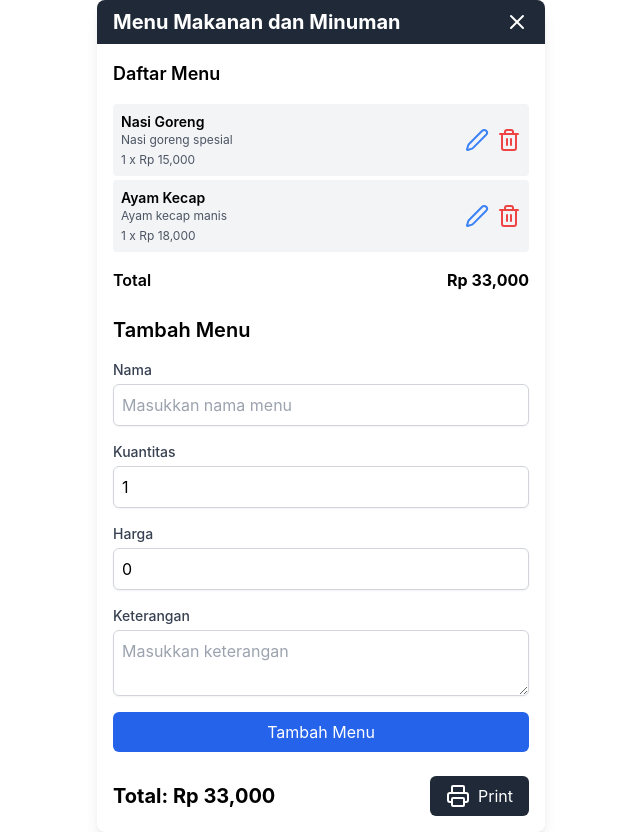
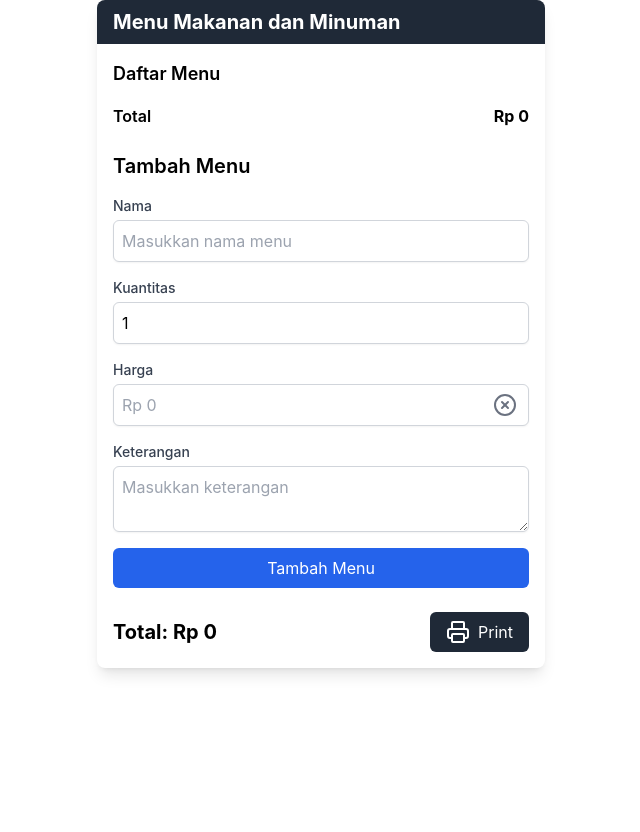
Before and after one commit to albert98612/food_menu2, a React (Create React App) app: page / in a window 1280 px wide. Shown: the whole page, without its empty margins (319-959 px from the left). After the commit the page ends 800 px from the top, so only its background shows below. Built offline with nearby package versions, Linux system fonts and the light colour scheme.

Commit message:
no message

```diff
--- a/public/index.html
+++ b/public/index.html
@@ -2,7 +2,7 @@
 <html lang="en">
   <head>
     <meta charset="utf-8" />
-    <link rel="icon" href="%PUBLIC_URL%/favicon.ico" />
+    <link rel="icon" href="%PUBLIC_URL%/dd.ico" />
     <meta name="viewport" content="width=device-width, initial-scale=1" />
     <meta name="theme-color" content="#000000" />
     <meta
@@ -24,7 +24,7 @@
       work correctly both with client-side routing and a non-root public URL.
       Learn how to configure a non-root public URL by running `npm run build`.
     -->
-    <title>React App</title>
+    <title>PG Delivery</title>
   </head>
   <body>
     <noscript>You need to enable JavaScript to run this app.</noscript>
--- a/src/App.js
+++ b/src/App.js
@@ -1,39 +1,40 @@
-import React, { useState } from "react";
-import { X, Trash2, Edit2, Printer } from "lucide-react";
+import React, { useState, useRef } from "react";
+import {Trash2, Edit2, Printer, XCircle } from "lucide-react"; // Import XCircle for the clear button
 
 const MenuMakananDanMinuman = () => {
-  const [menuItems, setMenuItems] = useState([
-    {
-      name: "Nasi Goreng",
-      price: 15000,
-      quantity: 1,
-      description: "Nasi goreng spesial",
-    },
-    {
-      name: "Ayam Kecap",
-      price: 18000,
-      quantity: 1,
-      description: "Ayam kecap manis",
-    },
-  ]);
+  const [menuItems, setMenuItems] = useState([]); // Start with an empty menu
 
   const [newItem, setNewItem] = useState({
     name: "",
-    quantity: 1,
-    price: 0,
+    quantity: "1", // Initialize as a string for text input
+    price: "",
     description: "",
   });
 
   const [editingIndex, setEditingIndex] = useState(null);
 
+  // Create a ref for the price input field
+  const priceInputRef = useRef(null);
+
+  const formatRupiah = (amount) => {
+    const numberString = amount.replace(/[^,\d]/g, ""); // Remove all non-numeric characters
+    const numberValue = parseInt(numberString, 10) || 0; // Convert to integer and handle empty input
+
+    const numberFormatted = numberValue.toLocaleString("id-ID"); // Convert back to formatted string
+    return numberFormatted;
+  };
+
   const addMenuItem = () => {
-    if (newItem.name && newItem.price > 0) {
+    const priceInNumber = parseInt(newItem.price.replace(/\./g, ""), 10);
+    const quantityInNumber = parseInt(newItem.quantity, 10) || 1;
+
+    if (newItem.name && priceInNumber > 0) {
       if (editingIndex !== null) {
         const updatedItems = [...menuItems];
         updatedItems[editingIndex] = {
           ...newItem,
-          price: parseInt(newItem.price, 10),
-          quantity: parseInt(newItem.quantity, 10),
+          price: priceInNumber,
+          quantity: quantityInNumber,
         };
         setMenuItems(updatedItems);
         setEditingIndex(null);
@@ -42,8 +43,8 @@ const MenuMakananDanMinuman = () => {
           ...menuItems,
           {
             ...newItem,
-            price: parseInt(newItem.price, 10),
-            quantity: parseInt(newItem.quantity, 10),
+            price: priceInNumber,
+            quantity: quantityInNumber,
           },
         ]);
       }
@@ -58,21 +59,63 @@ const MenuMakananDanMinuman = () => {
 
   const editMenuItem = (index) => {
     const itemToEdit = menuItems[index];
-    setNewItem({ ...itemToEdit });
+    setNewItem({
+      ...itemToEdit,
+      price: formatRupiah(itemToEdit.price.toString()),
+    });
     setEditingIndex(index);
   };
 
   const resetForm = () => {
-    setNewItem({ name: "", quantity: 1, price: 0, description: "" });
+    setNewItem({ name: "", quantity: "1", price: "", description: "" });
     setEditingIndex(null);
   };
 
   const handleQuantityChange = (e) => {
     const value = e.target.value;
+    if (/^\d*$/.test(value)) {
+      setNewItem({
+        ...newItem,
+        quantity: value,
+      });
+    }
+  };
+
+  const handlePriceChange = (e) => {
+    const value = e.target.value;
     setNewItem({
       ...newItem,
-      quantity: value === "" ? "" : parseInt(value, 10) || 0,
+      price: formatRupiah(value),
     });
+  };
+
+  const handleQuantityBlur = () => {
+    if (newItem.quantity === "") {
+      setNewItem({
+        ...newItem,
+        quantity: "1",
+      });
+    }
+  };
+
+  const handlePriceBlur = () => {
+    if (newItem.price === "") {
+      setNewItem({
+        ...newItem,
+        price: "0",
+      });
+    }
+  };
+
+  const handleClearPrice = () => {
+    setNewItem({
+      ...newItem,
+      price: "",
+    });
+    // Focus on the price input field
+    if (priceInputRef.current) {
+      priceInputRef.current.focus();
+    }
   };
 
   const handlePrint = () => {
@@ -88,7 +131,6 @@ const MenuMakananDanMinuman = () => {
     <div className="max-w-md mx-auto bg-white shadow-lg rounded-lg overflow-hidden">
       <header className="bg-gray-800 text-white px-4 py-2 flex justify-between items-center">
         <h1 className="text-xl font-bold">Menu Makanan dan Minuman</h1>
-        <X className="cursor-pointer" />
       </header>
 
       <main className="p-4">
@@ -99,18 +141,23 @@ const MenuMakananDanMinuman = () => {
 
         <section id="print-section">
           {menuItems.map((item, index) => (
-            <div key={index} className="bg-gray-100 p-2 rounded mb-1 flex justify-between items-center">
+            <div
+              key={index}
+              className="bg-gray-100 p-2 rounded mb-1 flex justify-between items-center"
+            >
               <div className="text-sm">
                 <p className="font-semibold">{item.name}</p>
-                <p className="text-xs text-gray-600">{item.description}</p>
+                <p className="text-xs text-gray-600 mt-1 print-description">
+                  {item.description}
+                </p>
                 <p className="text-xs text-gray-600 mt-1">
-                  {item.quantity} x Rp {item.price.toLocaleString()}
+                  {item.quantity} x Rp {item.price.toLocaleString('id-ID')}
                 </p>
               </div>
               <div className="flex flex-col items-end">
                 {/* Subtotal is hidden on the web and only shown on print */}
                 <span className="text-xs text-gray-800 print-only print-subtotal hidden">
-                  Rp {(item.quantity * item.price).toLocaleString()}
+                  Rp {(item.quantity * item.price).toLocaleString('id-ID')}
                 </span>
                 <div className="flex space-x-2 icons">
                   <Edit2
@@ -129,7 +176,7 @@ const MenuMakananDanMinuman = () => {
           {/* Total section for print */}
           <div className="flex justify-between items-center mt-4 print-only print-total">
             <p className="font-semibold">Total</p>
-            <p className="font-bold">Rp {total.toLocaleString()}</p>
+            <p className="font-bold">Rp {total.toLocaleString('id-ID')}</p>
           </div>
         </section>
 
@@ -157,26 +204,37 @@ const MenuMakananDanMinuman = () => {
                 Kuantitas
               </label>
               <input
-                type="number"
+                type="text"
                 className="mt-1 block w-full border border-gray-300 rounded-md shadow-sm p-2"
                 value={newItem.quantity}
                 onChange={handleQuantityChange}
-                min="1"
+                onBlur={handleQuantityBlur}
+                placeholder="1"
               />
             </div>
             <div>
               <label className="block text-sm font-medium text-gray-700">
                 Harga
               </label>
-              <input
-                type="number"
-                className="mt-1 block w-full border border-gray-300 rounded-md shadow-sm p-2"
-                placeholder="0"
-                value={newItem.price}
-                onChange={(e) =>
-                  setNewItem({ ...newItem, price: e.target.value })
-                }
-              />
+              <div className="relative">
+                <input
+                  type="text"
+                  className="mt-1 block w-full border border-gray-300 rounded-md shadow-sm p-2 pr-12"
+                  placeholder="Rp 0"
+                  value={newItem.price}
+                  onChange={handlePriceChange}
+                  onBlur={handlePriceBlur}
+                  ref={priceInputRef} // Set ref to the price input
+                />
+                <button
+                  type="button"
+                  className="absolute inset-y-0 right-0 px-3 flex items-center"
+                  onClick={handleClearPrice}
+                  onBlur={handlePriceBlur}
+                >
+                  <XCircle className="text-gray-500" />
+                </button>
+              </div>
             </div>
             <div>
               <label className="block text-sm font-medium text-gray-700">
@@ -212,7 +270,7 @@ const MenuMakananDanMinuman = () => {
 
         <footer className="mt-6 flex justify-between items-center">
           <p className="text-xl font-bold">
-            Total: Rp {total.toLocaleString()}
+            Total: Rp {total.toLocaleString('id-ID')}
           </p>
           <button
             className="bg-gray-800 text-white py-2 px-4 rounded-md hover:bg-gray-700 transition duration-300 flex items-center"
@@ -236,44 +294,35 @@ const MenuMakananDanMinuman = () => {
             left: 0;
             top: 0;
             width: 100%;
-            margin: 0;
-            padding: 0;
-          }
-          .icons {
-            display: none;
-          }
-          @page {
-            size: A6;
-            margin: 5mm; /* adjust as needed */
-          }
-          #print-section div {
-            margin-bottom: 4px; /* reduces space between menu items */
-            padding: 2px; /* reduce padding to make it compact */
-          }
-          p {
-            margin: 0;
-            padding: 0;
+            font-size: 18px; /* Increased font size for better readability */
           }
           #print-section .font-semibold {
-            font-size: 20px; /* Larger font for name */
+            font-size: 24px; /* Increased for better readability */
           }
           #print-section .text-xs {
-            font-size: 18px; /* Larger font for description and quantity */
+            font-size: 16px; /* Increased for better readability */
           }
-          .print-total {
-            font-size: 20px;
-            margin-top: 12px;
+          #print-section .print-description {
+            margin-top: 12px; /* Space between name and description */
+          }
+          #print-section .print-total {
+            font-size: 22px; /* Increased for better readability */
+            margin-top: 14px;
             border-top: 1px solid #000;
             padding-top: 10px;
           }
-          .print-total .font-bold {
-            font-size: 24px; /* Larger font for total */
+          #print-section .print-total .font-bold {
+            font-size: 26px; /* Increased for better readability */
           }
-          .print-subtotal {
-            font-size: 18px; /* Subtotal font size */
+          #print-section .print-subtotal {
+            font-size: 20px; /* Increased for better readability */
+            margin-top: 6px; /* Adjusted space for subtotal */
             display: block;
           }
           .daftar-menu-title {
+            display: none;
+          }
+          .icons {
             display: none;
           }
         }
```
Also changed, not shown: 2 other files (tests, documents, lock files or other folders).
